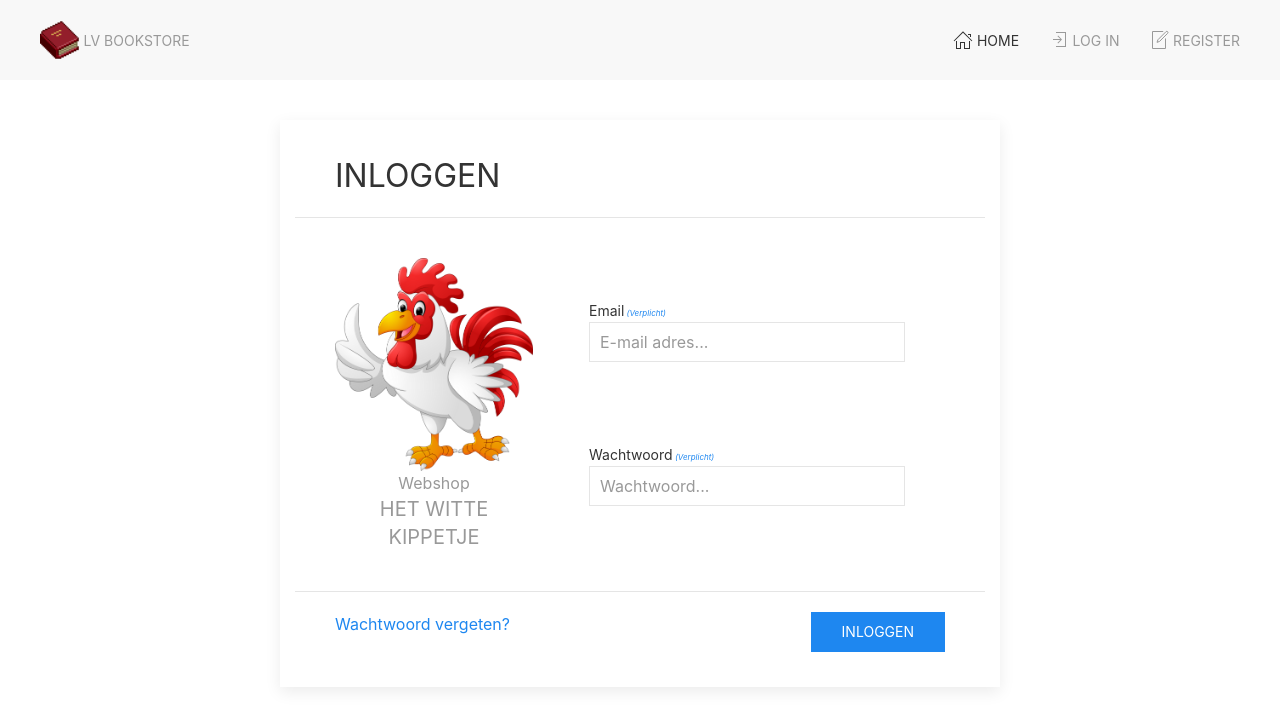
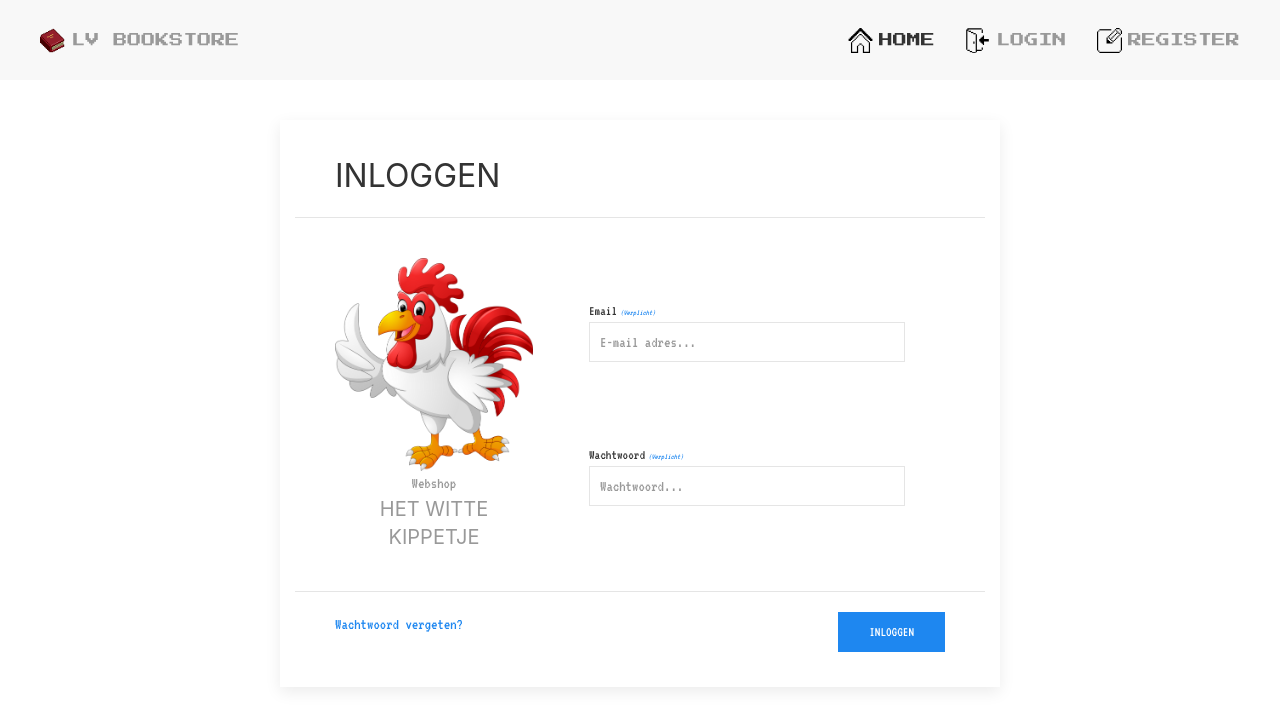
Before and after one commit to fulcrum0/webshop, a PHP site: page /login.php in a window 1280 px wide. Shown: the top 728 px of the page. Run offline with PHP 8.4, Linux system fonts and the light colour scheme.

Commit message:
v1.0.3
Added: Icons are added.
Edited: Font changed.
Edited: Header template finished.

```diff
--- a/dev/css/style.css
+++ b/dev/css/style.css
@@ -1,5 +1,23 @@
+* {
+   font-family: "VT323", monospace;
+}
+
+div[uk-navbar] a {
+   font-family: "Press Start 2P", system-ui;
+}
+
+.uk-nav-header {
+   font-size: 20px;
+   font-weight: 800;
+}
+
 .logo {
    height: 40px;
+}
+
+.uk-navbar-nav img {
+   height: 25px;
+   margin-right: 3px;
 }
 
 .product-image {
@@ -7,24 +25,28 @@
    height: 206px;
 }
 
-.product-card, .product-card-p {
+.product-card,
+.product-card-p {
    text-decoration: none !important;
    color: #666;
 }
 
-.uk-card-home, .uk-card-body-home {
+.uk-card-home,
+.uk-card-body-home {
    width: 300px;
 }
 
-.uk-card-body-home > p {
+.uk-card-body-home>p {
    max-width: 250px;
 }
 
-.uk-card-body-home > p:first-child {
+.uk-card-body-home>p:first-child {
    min-height: 72px;
 }
 
-.uk-flex-home, .uk-cart-gap, .uk-card-body-gap {
+.uk-flex-home,
+.uk-cart-gap,
+.uk-card-body-gap {
    gap: 1rem;
 }
 
@@ -34,7 +56,7 @@
 }
 
 .uk-text-xsmall {
-   font-size: .5rem;
+   font-size: 0.5rem;
    line-height: 1.5;
 }
 
@@ -66,9 +88,9 @@
 
 .uk-order-confirm-img {
    width: 30px !important;
-
 }
 
-.order-confirm-table tbody tr:last-child, tfoot tr:nth-child(2) {
+.order-confirm-table tbody tr:last-child,
+tfoot tr:nth-child(2) {
    border-bottom: 3px solid #e5e5e5 !important;
 }
--- a/dev/template/head.inc.php
+++ b/dev/template/head.inc.php
@@ -19,7 +19,7 @@
    <link rel="icon" href="img/book.png">
    <link rel="manifest" href="img/site.webmanifest">
    <link rel="stylesheet" href="css/uikit.min.css">
-   <link rel="stylesheet" href="css/style.css">
+   <link rel="stylesheet" href="css/style.css?v=1.0.1">
 
 </head>
 
@@ -42,10 +42,10 @@
             <div class="uk-navbar-right">
 
                <ul class="uk-navbar-nav">
-                  <li class="uk-active"><a href="/"><span uk-icon="icon: home"></span>Home</a></li>
+                  <li class="uk-active"><a href="index.php"><img src="img/home.svg">Home</a></li>
                   <?php if (guest()) : ?>
-                     <li><a href="login.php"><span uk-icon="icon: sign-in"></span>Log In</a></li>
-                     <li><a href="register.php"><span uk-icon="icon: file-edit"></span>Register</a></li>
+                     <li><a href="login.php"><img src="img/log in.svg">Login</a></li>
+                     <li><a href="register.php"><img src="img/register.svg">Register</a></li>
                   <?php endif; ?>
                   <?php if (isLoggedIn()) : ?>
                      <li>
@@ -64,7 +64,7 @@
                               <li><a href="orderlist.php"><span uk-icon="icon: bag"></span>Orders</a></li>
                               <li><a href="invoicelist.php"><span uk-icon="icon: credit-card"></span>Invoices</a></li>
                               <li><a href="returnlist.php"><span uk-icon="icon: refresh"></span>Return</a></li>
-                              <li><a href="favorites.php"><span uk-icon="icon: heart"></span>Wish List</a></li>
+                              <li><a href="favorites.php"><span uk-icon="icon: heart"></span>Wishlist</a></li>
                               <li class="uk-nav-header">Contact</li>
                               <li><a href="customerservice.php"><span uk-icon="icon: info"></span>Customer Service</a></li>
                               <li class="uk-nav-divider"></li>
```
Also changed, not shown: design/css/style.css (+8 -2 lines), dev/img/User.svg (added), dev/img/cart.svg (added), dev/img/home.svg (added), dev/img/log in.svg (added), dev/img/register.svg (added).
